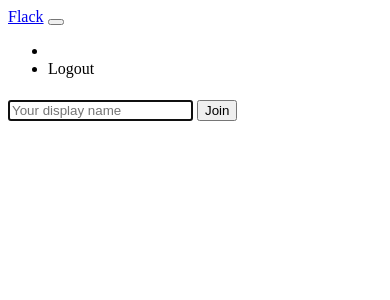
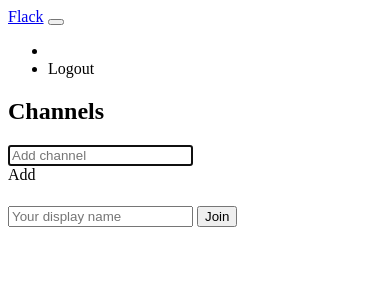
Before and after one commit to syadallah/Flack, a Python web app: template templates/index.html in a window 390 px wide. Shown: the top 300 px of the page. Run offline with Jinja, Linux system fonts and the light colour scheme; the template is opened without the code that fills it, so the values that code supplies are empty.

Commit message:
Add HTML layout to show and add channels

```diff
--- a/templates/index.html
+++ b/templates/index.html
@@ -30,6 +30,20 @@
            <div class="alert alert-danger fade show" id="alertSystem" role="alert">
                <p id="alertMessage"></p>
            </div>
+     <!-- Actual layout -->
+     <div class="container-fluid">
+         <div class="row">
+             <!-- Left Side bar -->
+             <nav class="col-md-6 bg-light sidebar">
+                 <h2>Channels</h2>
+                 <div id="channelList" class="list-group">
+                 </div>
+                 <div class="mt-2 input-group mw-100">
+                     <input id="channelName" class="form-control" autocomplete="on" placeholder="Add channel" autofocus/>
+                     <div class="input-group-append">
+                         <div id="submitChannel" type="button" class="btn btn-primary">Add</div>
+                 </div>
+             </nav>
      <!-- Pop up display for prompting display name to user -->
      <div class="modal" id="userModal" tabindex="-1" role="dialog">
          <div class="modal-dialog modal-dialog-centered" role="document">
```
